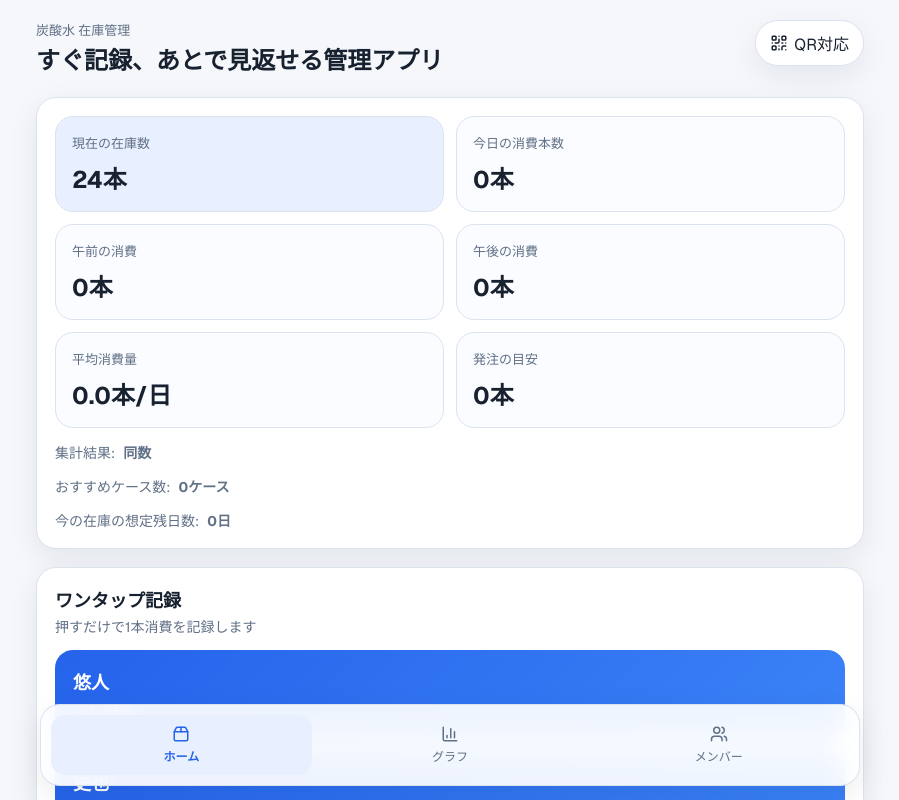
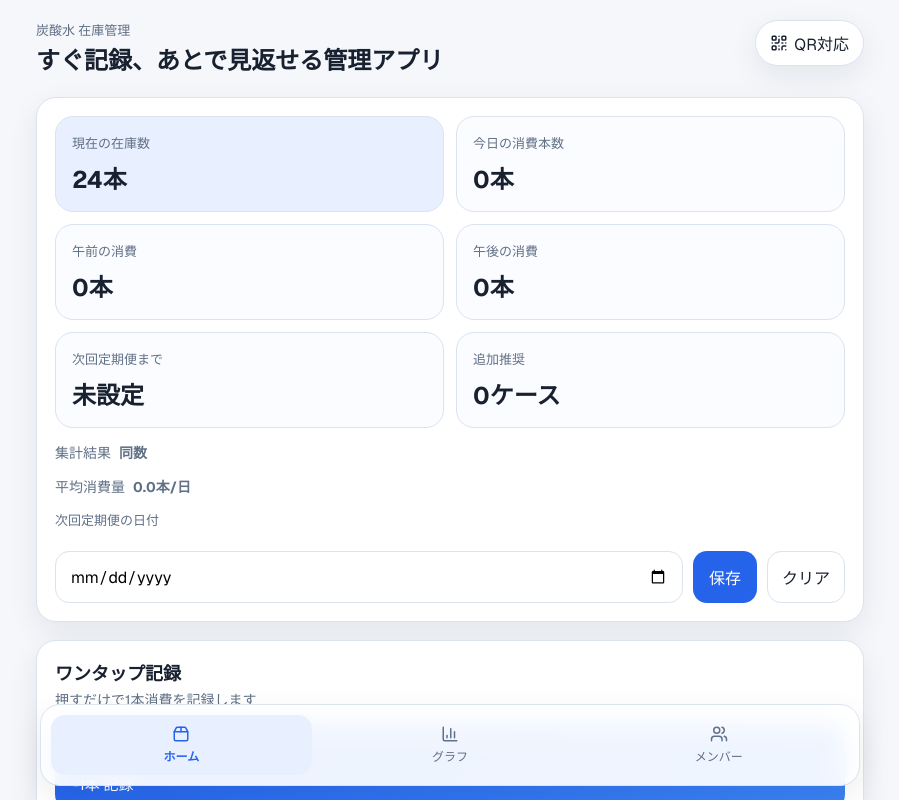
Before and after one commit to ykobayan0825-afk/sparkling-water-app, a Next.js app: page / in a window 1280 px wide. Shown: the top 800 px of the page, without its empty margins (190-1089 px from the left). Built offline with nearby package versions, Linux system fonts and the light colour scheme.

Commit message:
定期便基準の在庫表示を追加

```diff
--- a/components/stock-summary.tsx
+++ b/components/stock-summary.tsx
@@ -1,18 +1,26 @@
 "use client"
 
+import { useState } from "react"
 import { useInventory } from "@/contexts/inventory-context"
 import {
   getConsumptionStats,
   getMorningAfternoonSummary,
+  getSubscriptionSummary,
   getTodayConsumeCount,
 } from "@/lib/inventory-helpers"
 
 export function StockSummary() {
-  const { state } = useInventory()
+  const { state, setNextSubscriptionDate } = useInventory()
+  const [editingDate, setEditingDate] = useState(state.nextSubscriptionDate ?? "")
 
   const todayCount = getTodayConsumeCount(state.histories)
   const morningAfternoon = getMorningAfternoonSummary(state.histories)
   const stats = getConsumptionStats(state.histories, state.currentStock)
+  const subscription = getSubscriptionSummary({
+    currentStock: state.currentStock,
+    histories: state.histories,
+    nextSubscriptionDate: state.nextSubscriptionDate,
+  })
 
   return (
     <section className="card stack-gap">
@@ -38,29 +46,74 @@ export function StockSummary() {
         </div>
 
         <div className="summary-box">
-          <p className="summary-label">平均消費量</p>
-          <p className="summary-value">{stats.averagePerDay.toFixed(1)}本/日</p>
+          <p className="summary-label">次回定期便まで</p>
+          <p className="summary-value">
+            {subscription.daysUntilSubscription === null ? "未設定" : `${subscription.daysUntilSubscription}日`}
+          </p>
         </div>
 
         <div className="summary-box">
-          <p className="summary-label">発注の目安</p>
-          <p className="summary-value">{stats.requiredBottles}本</p>
+          <p className="summary-label">追加推奨</p>
+          <p className="summary-value">{subscription.additionalCasesNeeded}ケース</p>
         </div>
       </div>
 
       <div className="inline-note">
-        <span>集計結果:</span>
+        <span>集計結果</span>
         <strong>{morningAfternoon.winner}</strong>
       </div>
 
       <div className="inline-note">
-        <span>おすすめケース数:</span>
-        <strong>{stats.recommendedCases}ケース</strong>
+        <span>平均消費量</span>
+        <strong>{stats.averagePerDay.toFixed(1)}本/日</strong>
       </div>
 
-      <div className="inline-note">
-        <span>今の在庫の想定残日数:</span>
-        <strong>{stats.estimatedRemainingDays}日</strong>
+      {subscription.daysUntilSubscription !== null && (
+        <>
+          <div className="inline-note">
+            <span>次回定期便までに必要</span>
+            <strong>{subscription.requiredBottlesUntilSubscription}本</strong>
+          </div>
+
+          <div className="inline-note">
+            <span>在庫判定</span>
+            <strong>
+              {subscription.willLastUntilSubscription ? "今の在庫で足ります" : "追加購入が必要です"}
+            </strong>
+          </div>
+        </>
+      )}
+
+      <div className="stack-gap">
+        <div>
+          <p className="summary-label">次回定期便の日付</p>
+        </div>
+
+        <div className="form-row">
+          <input
+            type="date"
+            className="text-input"
+            value={editingDate}
+            onChange={(e) => setEditingDate(e.target.value)}
+          />
+          <button
+            type="button"
+            className="primary-button"
+            onClick={() => setNextSubscriptionDate(editingDate || null)}
+          >
+            保存
+          </button>
+          <button
+            type="button"
+            className="secondary-button"
+            onClick={() => {
+              setEditingDate("")
+              setNextSubscriptionDate(null)
+            }}
+          >
+            クリア
+          </button>
+        </div>
       </div>
     </section>
   )
--- a/contexts/inventory-context.tsx
+++ b/contexts/inventory-context.tsx
@@ -22,6 +22,7 @@ type InventoryContextValue = {
   consumeByMember: (memberId: string, source?: "manual" | "qr") => void
   restock: (quantity: number) => void
   setCurrentStock: (targetStock: number) => void
+  setNextSubscriptionDate: (date: string | null) => void
   addMember: (name: string) => void
   updateMember: (memberId: string, name: string) => void
   removeMember: (memberId: string) => void
@@ -170,10 +171,29 @@ export function InventoryProvider({ children }: { children: ReactNode }) {
       }
 
       pushUndoSnapshot(prev, `在庫数の直接修正を取り消し`)
-      showUndoToast(
-        "在庫数を修正しました",
-        `現在の在庫数を${targetStock}本に変更しました`
-      )
+      showUndoToast("在庫数を修正しました", `現在の在庫数を${targetStock}本に変更しました`)
+
+      return nextState
+    })
+  }
+
+  const setNextSubscriptionDate = (date: string | null) => {
+    setState((prev) => {
+      const nextState: InventoryState = {
+        ...prev,
+        nextSubscriptionDate: date,
+      }
+
+      pushUndoSnapshot(prev, `次回定期便日の変更を取り消し`)
+      toast.success("次回定期便日を更新しました", {
+        description: date ? `${date} に設定しました` : "未設定にしました",
+        action: {
+          label: "元に戻す",
+          onClick: () => {
+            undoLastAction()
+          },
+        },
+      })
 
       return nextState
     })
@@ -281,6 +301,7 @@ export function InventoryProvider({ children }: { children: ReactNode }) {
       consumeByMember,
       restock,
       setCurrentStock,
+      setNextSubscriptionDate,
       addMember,
       updateMember,
       removeMember,
--- a/lib/constants.ts
+++ b/lib/constants.ts
@@ -26,4 +26,5 @@ export const INITIAL_INVENTORY_STATE: InventoryState = {
   currentStock: DEFAULT_STOCK,
   histories: [],
   members: DEFAULT_MEMBERS,
+  nextSubscriptionDate: null,
 }
--- a/lib/inventory-helpers.ts
+++ b/lib/inventory-helpers.ts
@@ -171,7 +171,6 @@ export function getConsumptionStats(histories: StockHistory[], currentStock: num
       totalConsumed: 0,
       daysCount: 0,
       averagePerDay: 0,
-      requiredBottles: 0,
       recommendedCases: 0,
       estimatedRemainingDays: 0,
     }
@@ -190,9 +189,7 @@ export function getConsumptionStats(histories: StockHistory[], currentStock: num
 
   const daysCount = uniqueDays.size
   const averagePerDay = daysCount > 0 ? totalConsumed / daysCount : 0
-
-  const requiredBottles = Math.ceil(averagePerDay * 14)
-  const recommendedCases = Math.ceil(requiredBottles / 32)
+  const recommendedCases = Math.ceil(Math.ceil(averagePerDay * 14) / 32)
   const estimatedRemainingDays =
     averagePerDay > 0 ? Number((currentStock / averagePerDay).toFixed(1)) : 0
 
@@ -200,8 +197,47 @@ export function getConsumptionStats(histories: StockHistory[], currentStock: num
     totalConsumed,
     daysCount,
     averagePerDay,
-    requiredBottles,
     recommendedCases,
     estimatedRemainingDays,
   }
 }
+
+export function getSubscriptionSummary(params: {
+  currentStock: number
+  histories: StockHistory[]
+  nextSubscriptionDate: string | null
+}) {
+  const stats = getConsumptionStats(params.histories, params.currentStock)
+
+  if (!params.nextSubscriptionDate) {
+    return {
+      daysUntilSubscription: null,
+      requiredBottlesUntilSubscription: 0,
+      shortageBottles: 0,
+      additionalCasesNeeded: 0,
+      willLastUntilSubscription: null,
+    }
+  }
+
+  const today = new Date()
+  const target = new Date(params.nextSubscriptionDate)
+
+  today.setHours(0, 0, 0, 0)
+  target.setHours(0, 0, 0, 0)
+
+  const diffMs = target.getTime() - today.getTime()
+  const daysUntilSubscription = Math.max(0, Math.ceil(diffMs / (1000 * 60 * 60 * 24)))
+
+  const requiredBottlesUntilSubscription = Math.ceil(stats.averagePerDay * daysUntilSubscription)
+  const shortageBottles = Math.max(0, requiredBottlesUntilSubscription - params.currentStock)
+  const additionalCasesNeeded = Math.ceil(shortageBottles / 32)
+  const willLastUntilSubscription = params.currentStock >= requiredBottlesUntilSubscription
+
+  return {
+    daysUntilSubscription,
+    requiredBottlesUntilSubscription,
+    shortageBottles,
+    additionalCasesNeeded,
+    willLastUntilSubscription,
+  }
+}
--- a/lib/storage.ts
+++ b/lib/storage.ts
@@ -10,7 +10,7 @@ export function loadInventoryState(): InventoryState {
     const raw = window.localStorage.getItem(STORAGE_KEY)
     if (!raw) return INITIAL_INVENTORY_STATE
 
-    const parsed = JSON.parse(raw) as InventoryState
+    const parsed = JSON.parse(raw) as Partial<InventoryState>
 
     return {
       currentStock:
@@ -19,6 +19,10 @@ export function loadInventoryState(): InventoryState {
           : INITIAL_INVENTORY_STATE.currentStock,
       histories: Array.isArray(parsed.histories) ? parsed.histories : [],
       members: Array.isArray(parsed.members) ? parsed.members : INITIAL_INVENTORY_STATE.members,
+      nextSubscriptionDate:
+        typeof parsed.nextSubscriptionDate === "string" || parsed.nextSubscriptionDate === null
+          ? parsed.nextSubscriptionDate
+          : INITIAL_INVENTORY_STATE.nextSubscriptionDate,
     }
   } catch {
     return INITIAL_INVENTORY_STATE
--- a/types/inventory.ts
+++ b/types/inventory.ts
@@ -21,6 +21,7 @@ export type InventoryState = {
   currentStock: number
   histories: StockHistory[]
   members: Member[]
+  nextSubscriptionDate: string | null
 }
 
 export type UndoPayload = {
```
